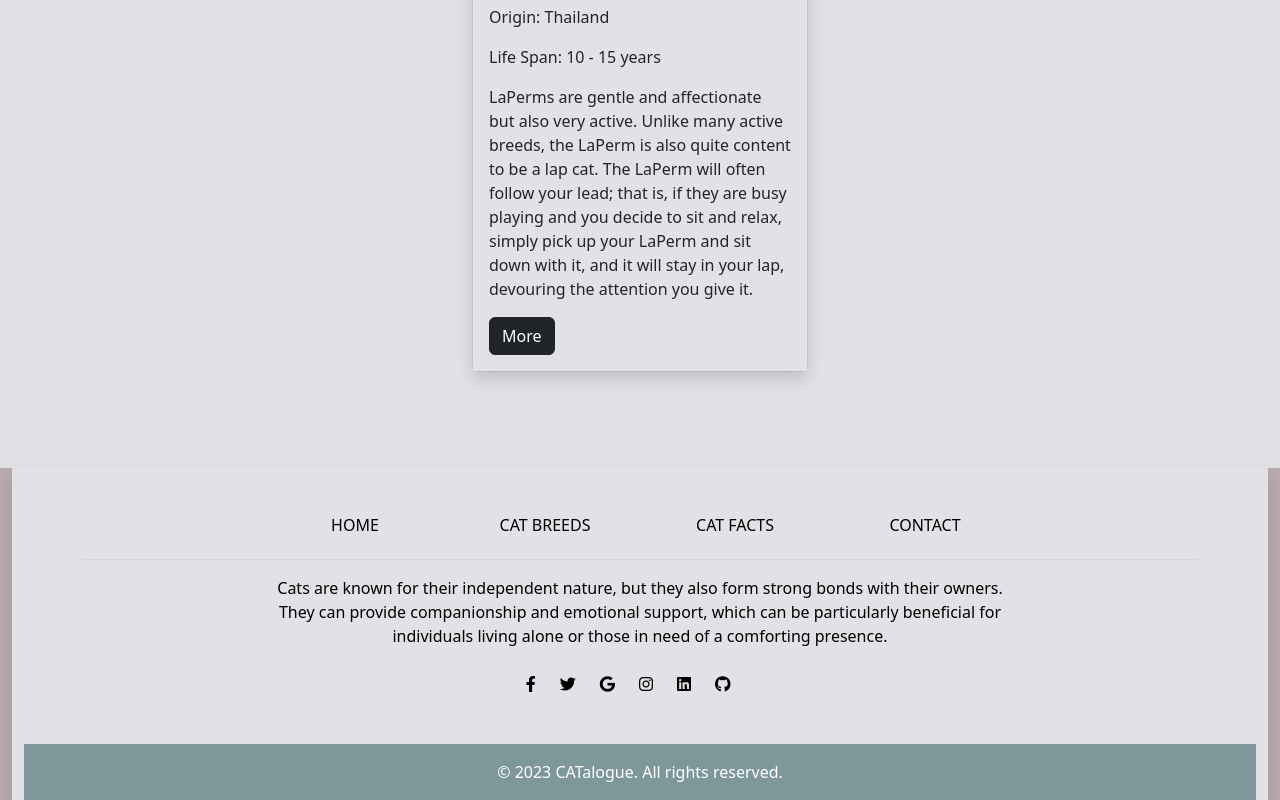
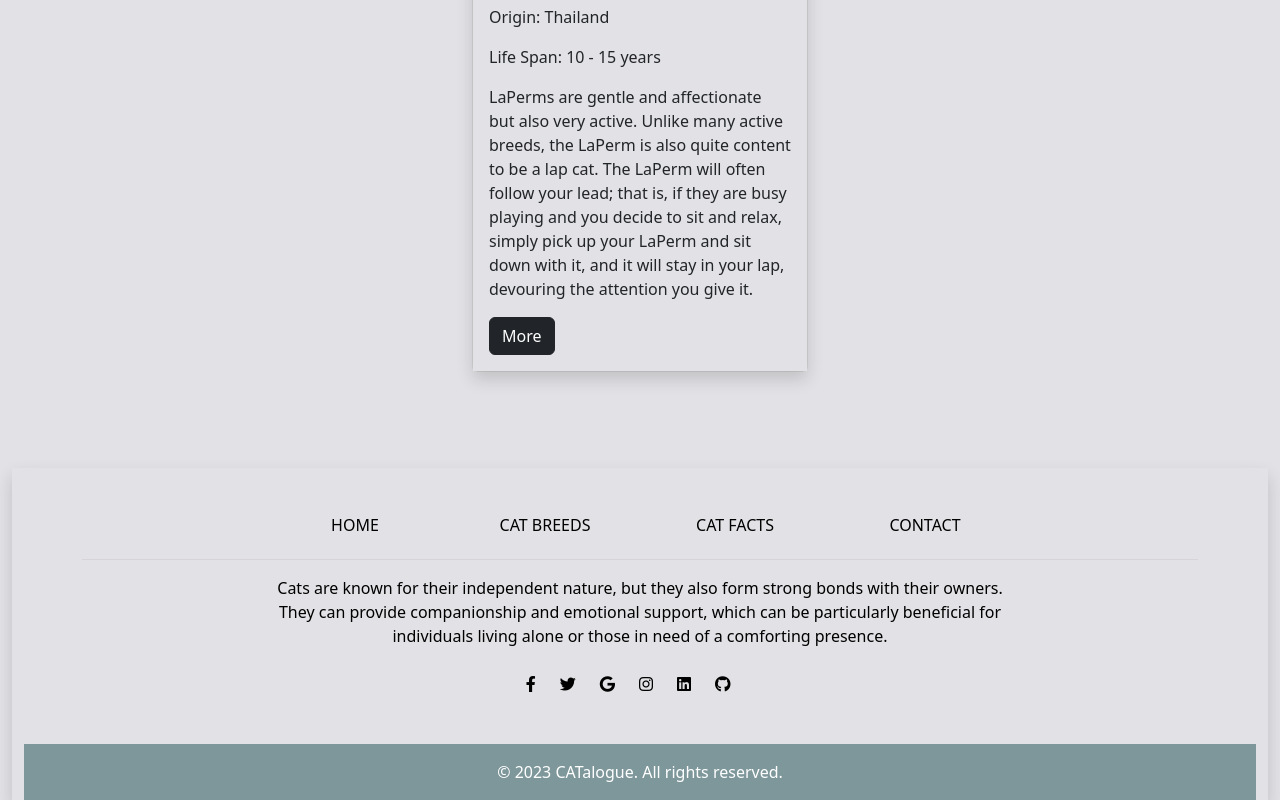
Before and after one commit to NikkiZapuiz/wd73_exercise_2g_react_ZAPUIZ, a React (Vite) app: page / in a window 1280 px wide. Shown: the part 1654-2454 px from the top of the page. Built offline with nearby package versions, Linux system fonts and the light colour scheme.

Commit message:
changed bg color footer

```diff
--- a/src/components/AppFooter.jsx
+++ b/src/components/AppFooter.jsx
@@ -1,6 +1,6 @@
 function AppFooter() {
     return (
-        <div className="container-fluid" style={{ backgroundColor: "#B8ACB0" }}>
+        <div className="container-fluid" style={{ backgroundColor: "#E2E1E5" }}>
             <footer className="text-center text-white container-fluid shadow" style={{ backgroundColor: "#E2E1E5" }}>
                 <div className="container">
                     <section className="mt-5">
```
